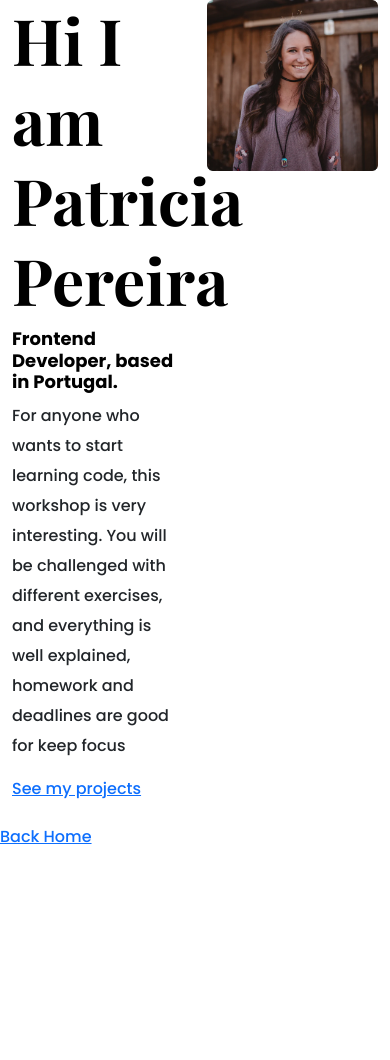
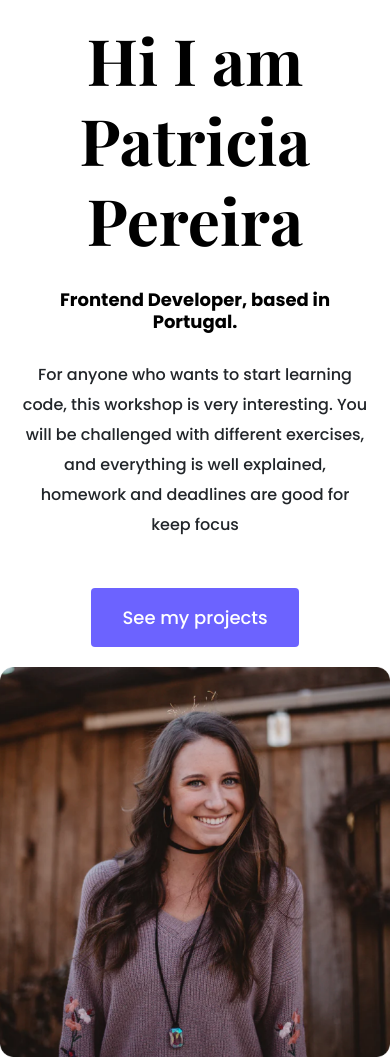
Before and after one commit to Borkabori/Portfolio_2, a website: page about.html in a window 390 px wide. Shown: the top 1060 px of the page. Before the commit the page ends 849 px from the top, so only its background shows below. Drawn offline with nearby package versions, Linux system fonts and the light colour scheme.

Commit message:
Styleing

```diff
--- a/about.html
+++ b/about.html
@@ -32,7 +32,8 @@
   <body>
     <div class="about-section container">
       <div class="row">
-        <div class="col-6">
+        <div class="col-lg-6">
+          <div class="about-section-content">
             <h1>Hi I am Patricia Pereira</h1>
             <h2>Frontend Developer, based in Portugal.</h2>
             <p>
@@ -41,9 +42,10 @@
               everything is well explained, homework and deadlines are good for
               keep focus
             </p>
-          <a href="#">See my projects</a>
+            <a href="#" class="btn btn-branding">See my projects</a>
           </div>
-        <div class="col-6">
+        </div>
+        <div class="col-lg-6">
           <img
             src="images/Patricia.png"
             alt="Patricia foto"
--- a/styles/portfolio.css
+++ b/styles/portfolio.css
@@ -77,20 +77,34 @@ p {
   padding: 120px 60px;
 }
 
+.about-section {
+  padding: 160px 20px;
+}
+
+.about-section-content {
+  margin: 20px;
+}
+
 .about-section h1 {
   font-size: 64px;
   line-height: 80px;
+  margin-bottom: 29px;
 }
 
 .about-section h2 {
   font-size: 18px;
   font-family: var(--default-font-family);
+  margin-bottom: 28px;
 }
 
-@media (max-width: 900px) {
+.about-section p {
+  margin-bottom: 48px;
+}
+
+@media (max-width: 992px) {
   h1 {
     font-size: 44px;
-    line-height: 2;
+    line-height: 54px;
   }
 
   h2 {
@@ -105,4 +119,9 @@ p {
     padding: 0;
     text-align: center;
   }
+
+  .about-section {
+    text-align: center;
+    padding: 0;
+  }
 }
```
Lines whose indentation alone changed are shown as unchanged.
